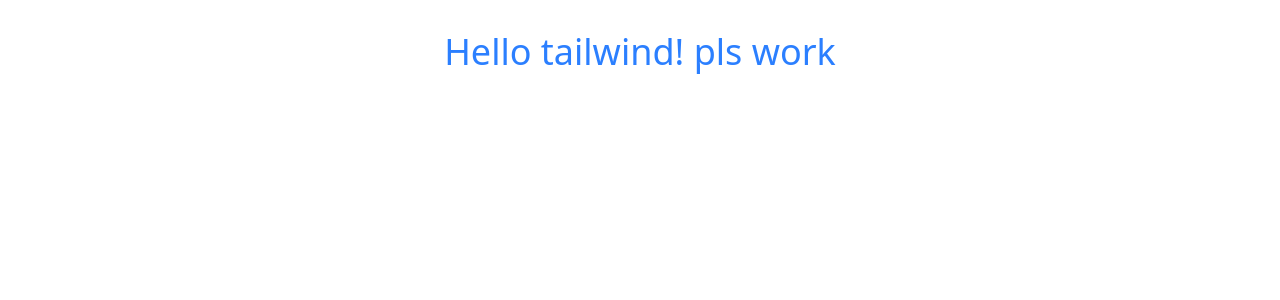
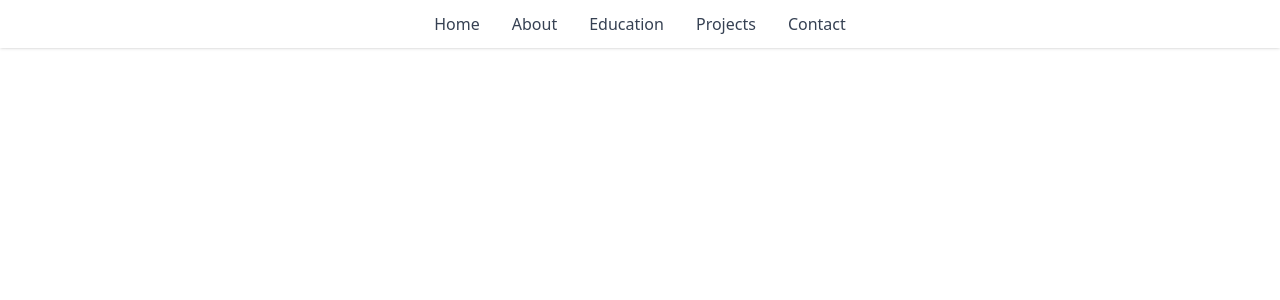
Before and after one commit to Code-DER/Xander-Jay-Cagang-Portfolio, a React (Vite) app in the folder my-portfolio/: page / in a window 1280 px wide. Shown: the top 300 px of the page. Built offline with nearby package versions, Linux system fonts and the light colour scheme.

Commit message:
feat: navbar

```diff
--- a/my-portfolio/src/App.jsx
+++ b/my-portfolio/src/App.jsx
@@ -1,12 +1,12 @@
-import { useState } from 'react'
-import reactLogo from './assets/react.svg'
-import viteLogo from '/vite.svg'
 import './App.css'
+import Navbar from './components/Navbar'
 
 function App() {
 
   return (
-    <h1 className="text-4xl font-italic text-blue-500">Hello tailwind! pls work</h1>
+    <div className="scroll-smooth">
+      <Navbar />
+    </div>
   )
 }
 
--- /dev/null
+++ b/my-portfolio/src/components/Navbar.jsx
@@ -0,0 +1,32 @@
+import { motion } from 'framer-motion';
+
+export default function Navbar() {
+    const links = [
+        { name: "Home", id: "hero" },
+        { name: "About", id: "about" },
+        { name: "Education", id: "education" },
+        { name: "Projects", id: "projects" },
+        { name: "Contact", id: "contact" },
+    ];
+
+    return (
+        <motion.nav
+            initial={{ y: -50, opacity: 0 }}
+            animate={{ y: 0, opacity: 1 }}
+            transition={{ duration: 0.5 }}
+            className="fixed top-0 left-0 w-full bg-white/80 backdrop-blur-md shadow-sm z-50"
+        >
+            <div className="max-w-6xl mx-auto flex justify-center gap-8 py-3 text-gray-700 font-medium">
+                {links.map(link => (
+                    <a
+                        key={link.id}
+                        href={`#${link.id}`}
+                        className="hover:text-pink-500 transition-colors"
+                    >
+                        {link.name}
+                    </a>
+                ))}
+            </div>
+        </motion.nav>
+    );
+}
```
